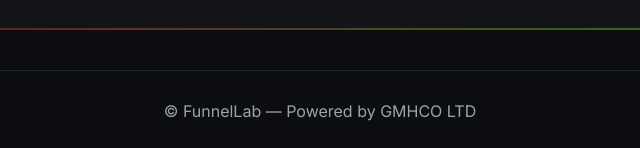
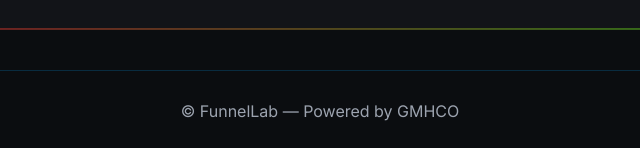
Before and after one commit to gmmh1/funnel-lab, a plain HTML site: page index.html in a window 1280 px wide. Shown: the part 1552-1700 px from the top of the page, 320-960 px from the left. Drawn offline with Linux system fonts and the light colour scheme.

Commit message:
Update footer and title to remove 'LTD'

```diff
--- a/index.html
+++ b/index.html
@@ -2,7 +2,7 @@
 <html lang="en">
 <head>
 <meta charset="UTF-8">
-<title>FunnelLab | Powered by GMHCO LTD</title>
+<title>FunnelLab | Powered by GMHCO</title>
 <meta name="viewport" content="width=device-width, initial-scale=1.0">
 
 <link href="https://fonts.googleapis.com/css2?family=Inter:wght@300;400;600;700&display=swap" rel="stylesheet">
@@ -235,7 +235,7 @@
 </div>
 
 <footer>
-© FunnelLab — Powered by GMHCO LTD
+© FunnelLab — Powered by GMHCO
 </footer>
 
 <script>
```
